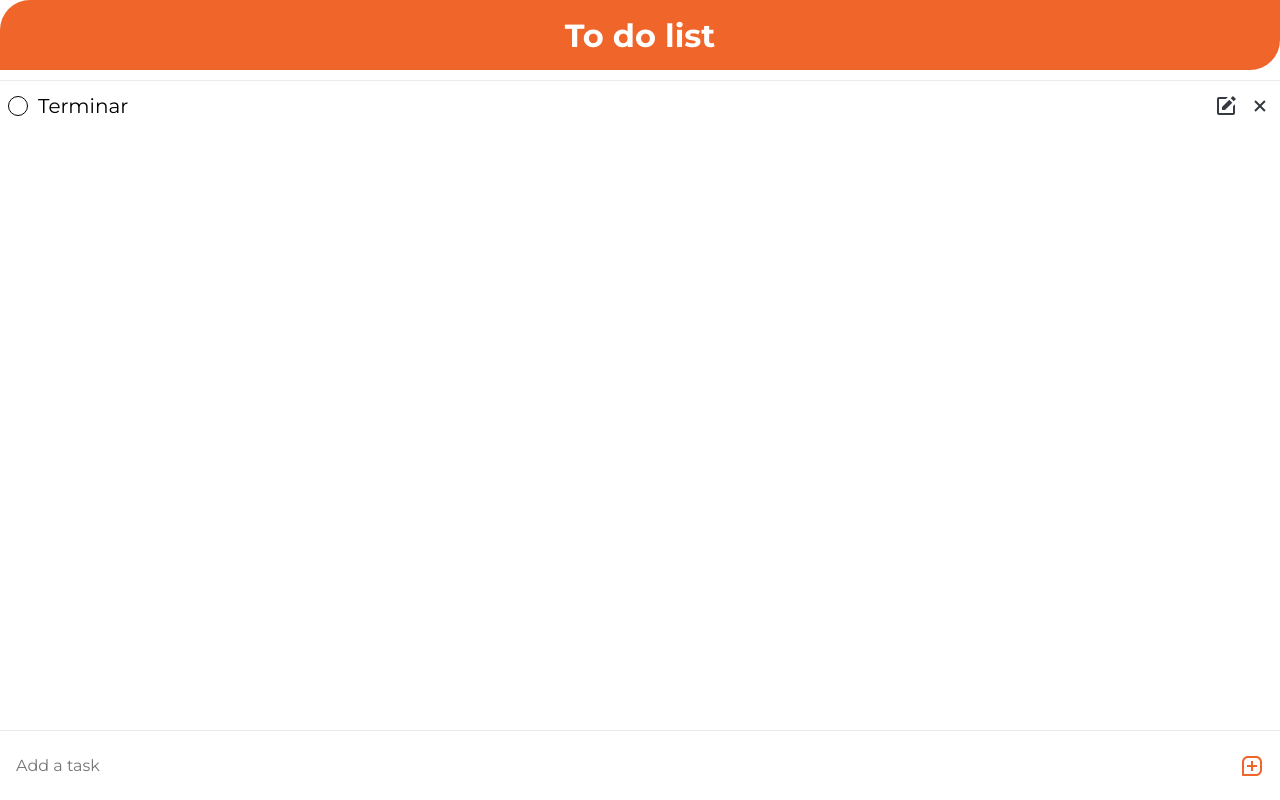
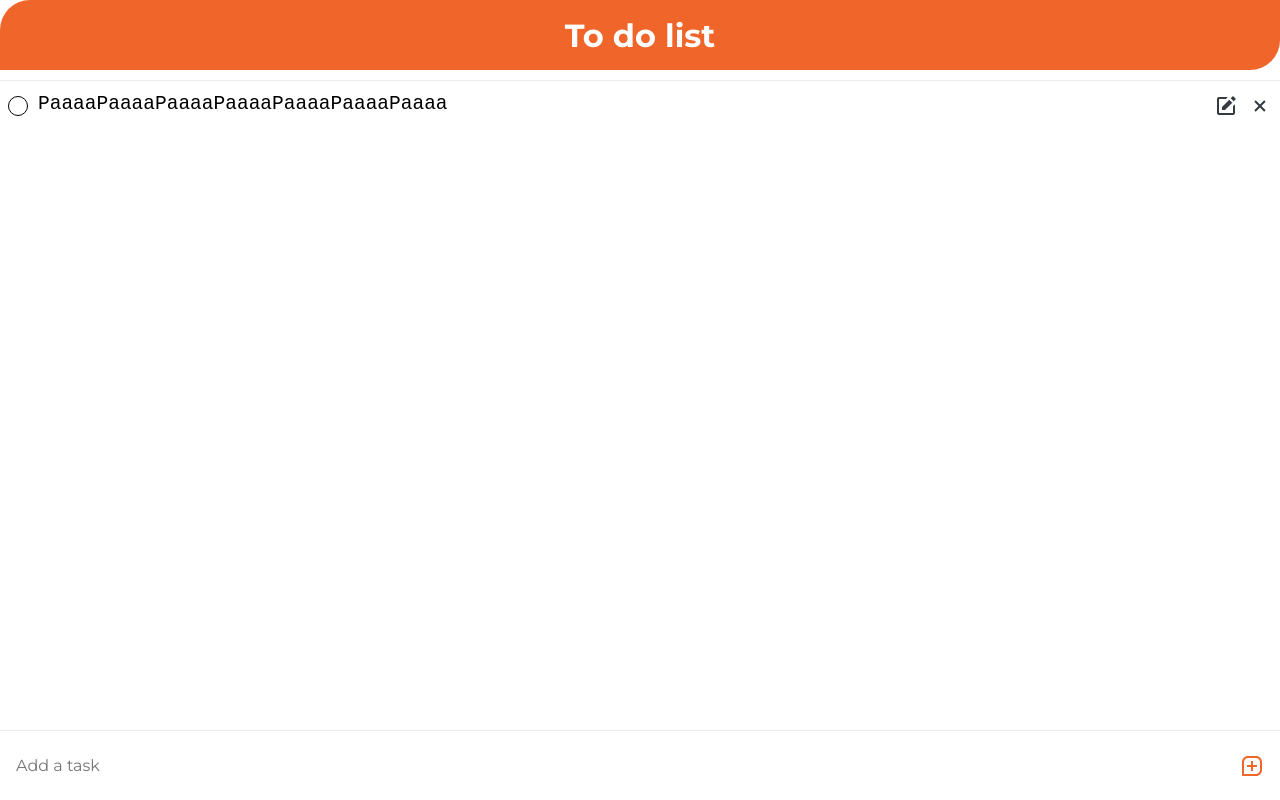
Before and after one commit to Carlos-Marte/todolist-firebase, a website built with Vite: page index.html in a window 1280 px wide. Built offline with nearby package versions, Linux system fonts and the light colour scheme.

Commit message:
Removiendo h2 para agregar un textarea

```diff
--- a/index.html
+++ b/index.html
@@ -56,7 +56,8 @@
         <div class="task__content">
           <input type="checkbox" id="input-check" class="checkbox">
           <label for="input-check" class="checkbox__label"></label>
-          <h2 class="task__h2">Terminar</h2>
+
+          <textarea maxlength="30" readonly id="input-text" class="task__text">PaaaaPaaaaPaaaaPaaaaPaaaaPaaaaPaaaa</textarea>
         </div>
 
         <div class="task__icons">
@@ -71,7 +72,7 @@
     <footer class="footer">
       <!-- Form -->
       <form action="#" method="post" class="form">
-        <input type="text" placeholder="Add a task" id="input-text" class="form__input">
+        <input type="text" placeholder="Add a task" id="input-add" class="form__input">
 
         <button type="submit" class="form__button">
           <img src="./public/icon-add.svg" alt="Add icon" class="form__icon">
--- a/src/scss/components/_task.scss
+++ b/src/scss/components/_task.scss
@@ -17,9 +17,13 @@
     word-break: break-all;
 }
 
-.task__h2 {
+.task__text {
+    width: 100%;
+    max-height: 25px;
     font-weight: 400;
-    font-size: 1.25em;
+    font-size: 1.5em;
+    resize: none;
+    @include set-bdr-ot;
 }
 
 .task__icons {
```
Also changed, not shown: src/css/style.css, 1 other file.
